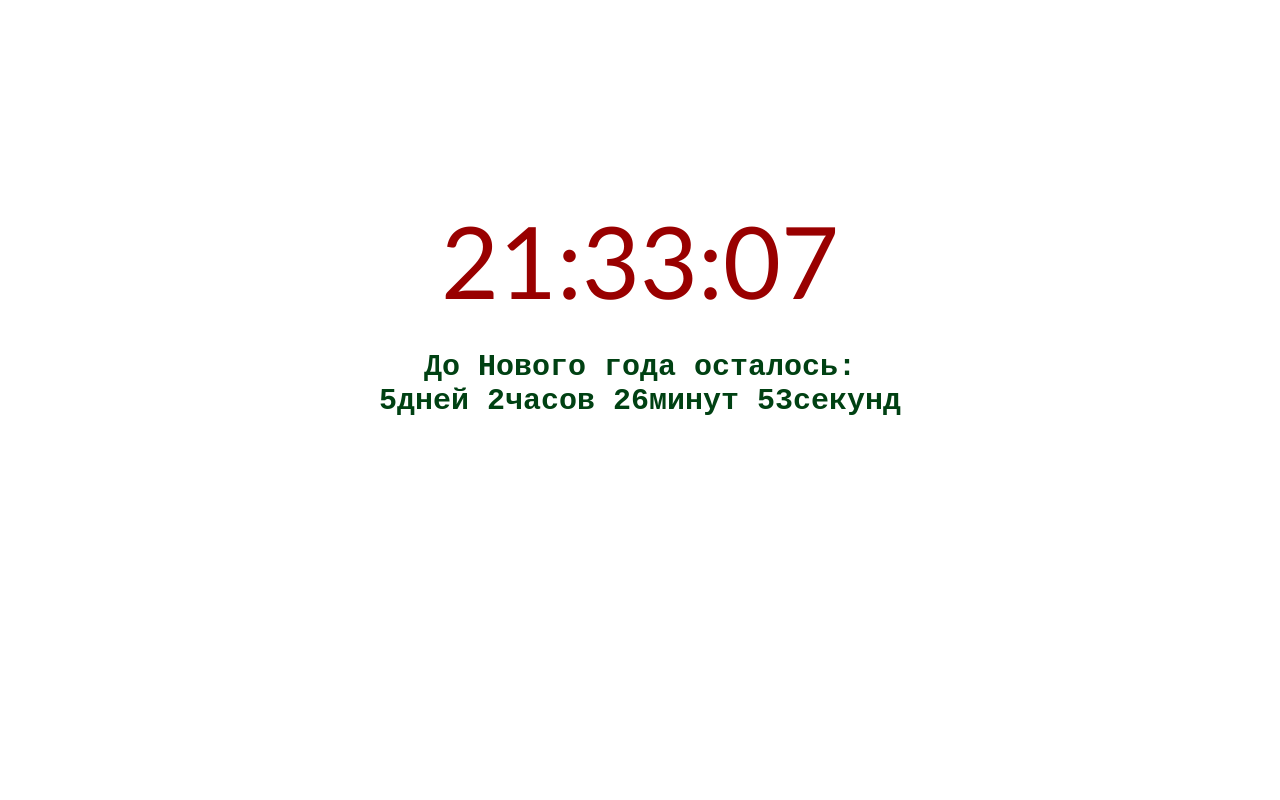
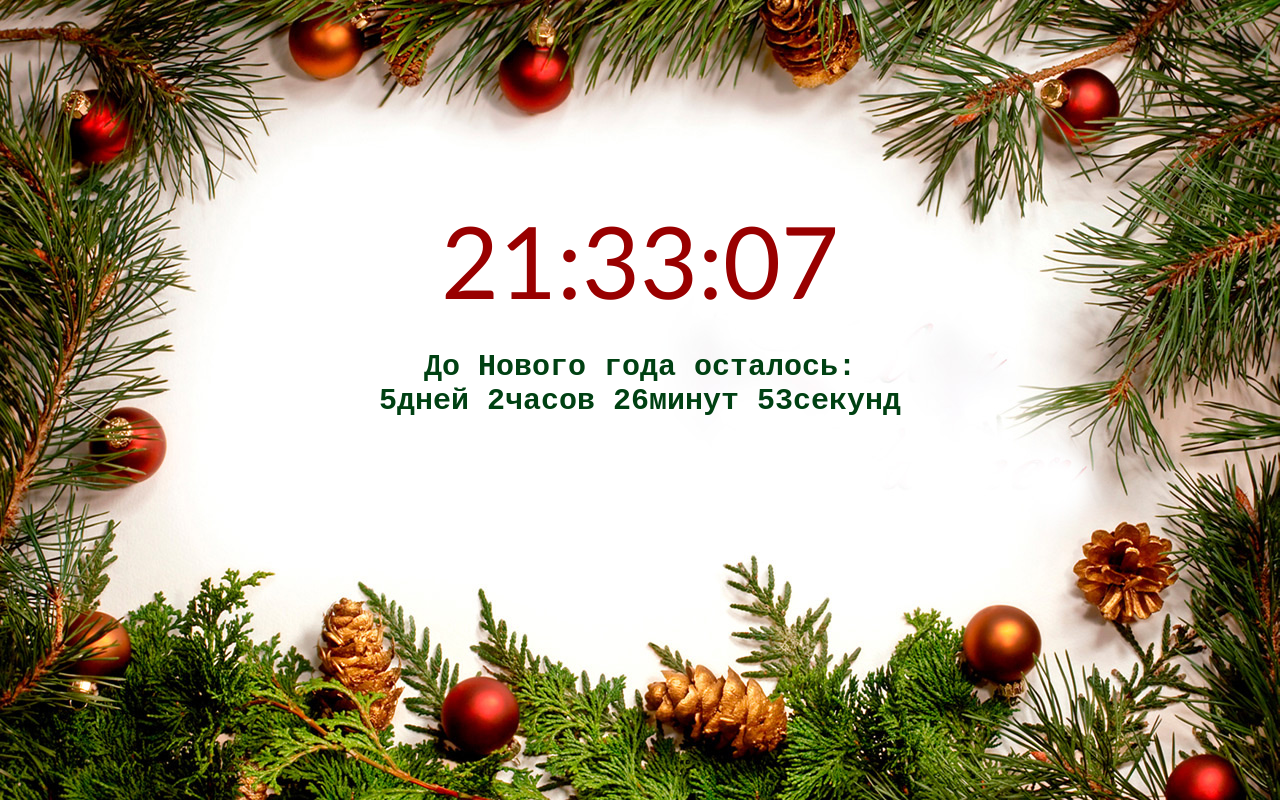
Before and after one commit to Anya-098/my-site, a plain HTML site: page index.html in a window 1280 px wide. Drawn offline with Linux system fonts and the light colour scheme.

Commit message:
Update index.html

```diff
--- a/index.html
+++ b/index.html
@@ -8,7 +8,7 @@
     <!--<meta http-equiv="Refresh" content="1">-->
     <style>
         body {
-            background-image: url(img/time.jpg);
+            background-image: url(/time.jpg);
             background-size: 100% ;
             background-repeat: no-repeat;
         }
```
